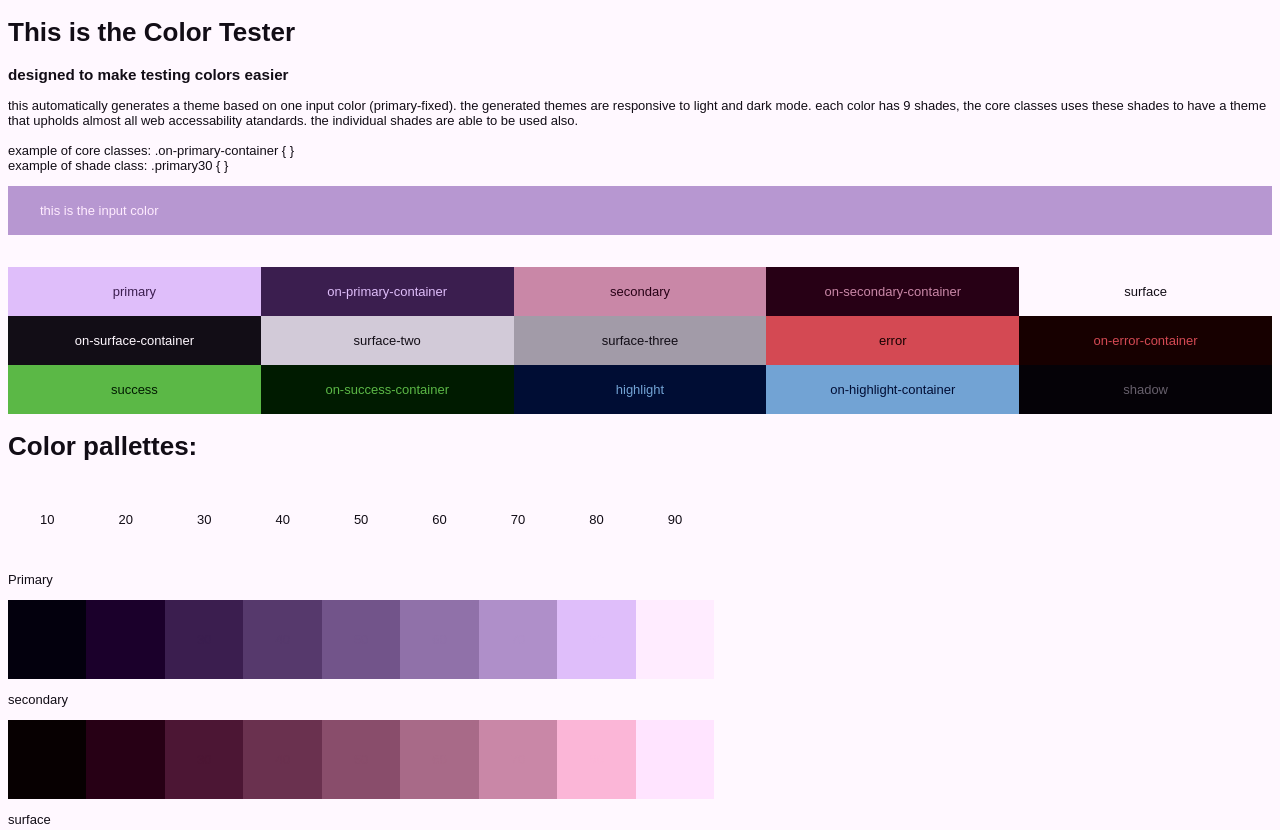
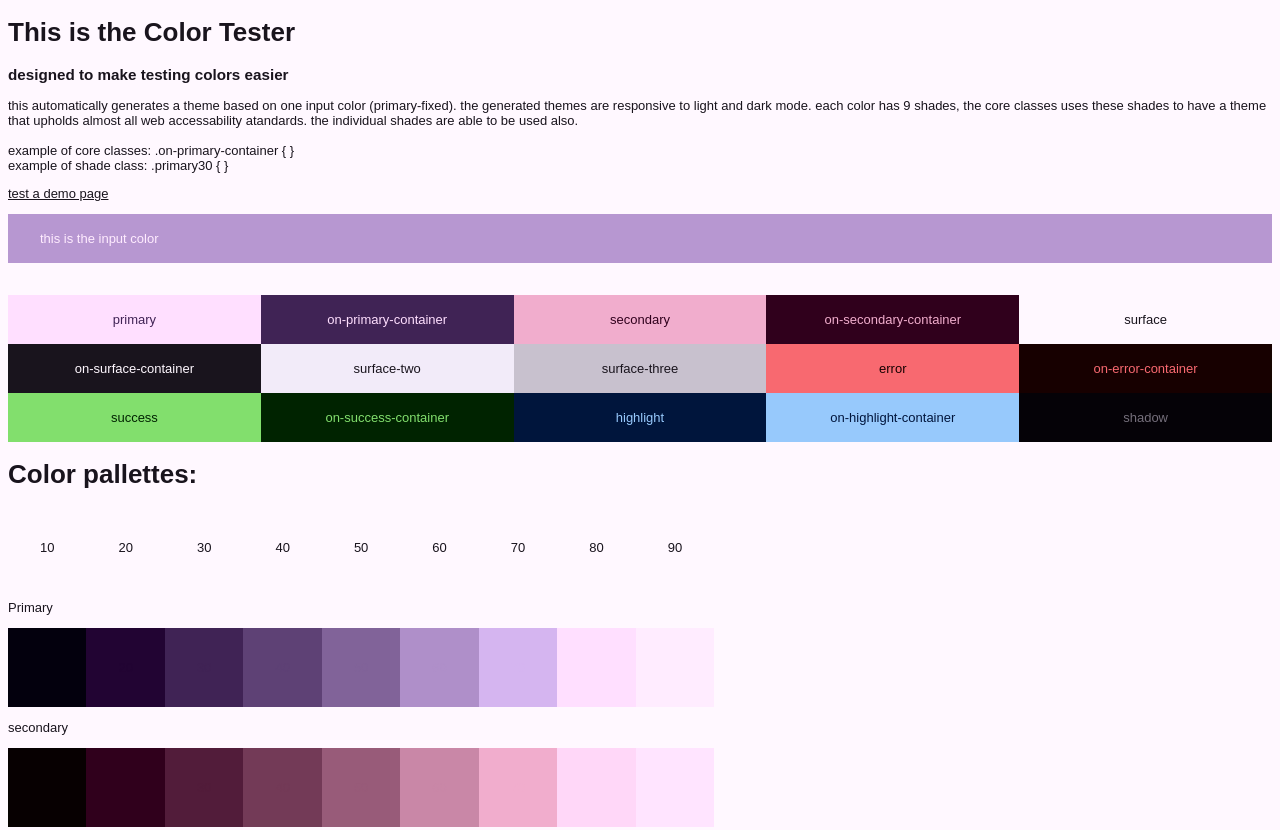
Before and after one commit to JaxonKing1/color-theme-generator, a plain HTML site: page index.html in a window 1280 px wide. Shown: the top 830 px of the page. Drawn offline with Linux system fonts and the light colour scheme.

Commit message:
added a demo page, updated luma values for shades

```diff
--- a/index.html
+++ b/index.html
@@ -10,6 +10,9 @@
     <h1 class="on-surface">This is the Color Tester</h1>
     <h3 class="on-surface">designed to make testing colors easier</h3>
     <p class="on-surface">this automatically generates a theme based on one input color (primary-fixed). the generated themes are responsive to light and dark mode. each color has 9 shades, the core classes uses these shades to have a theme that upholds almost all web accessability atandards. the individual shades are able to be used also. <br><br> example of core classes: .on-primary-container { } <br> example of shade class: .primary30 { } </p>
+    <a href="demo.html" class="on-surface">
+        <p>test a demo page</p>
+    </a>
 
     <div class="samplecard primary-fixed" style="margin-bottom: 2rem"><p class="primary90">this is the input color</p></div>
 
--- a/theme.css
+++ b/theme.css
@@ -23,63 +23,63 @@ h1, h2, h3, h4, h5, h6, p {
     tags for shades of colors
     ##########################*/
     --primary10:                oklch(from var(--primary) 0.05 c h );
-    --primary20:                oklch(from var(--primary) 0.17 c h );
-    --primary30:                oklch(from var(--primary) 0.30 c h );
-    --primary40:                oklch(from var(--primary) 0.40 c h );
-    --primary50:                oklch(from var(--primary) 0.50 c h );
-    --primary60:                oklch(from var(--primary) 0.60 c h );
-    --primary70:                oklch(from var(--primary) 0.70 c h );
-    --primary80:                oklch(from var(--primary) 0.85 c h );
+    --primary20:                oklch(from var(--primary) 0.20 c h );
+    --primary30:                oklch(from var(--primary) 0.32 c h );
+    --primary40:                oklch(from var(--primary) 0.43 c h );
+    --primary50:                oklch(from var(--primary) 0.55 c h );
+    --primary60:                oklch(from var(--primary) 0.70 c h );
+    --primary70:                oklch(from var(--primary) 0.82 c h );
+    --primary80:                oklch(from var(--primary) 0.95 c h );
     --primary90:                oklch(from var(--primary) 0.99 c h );
 
     --secondary10:              oklch(from var(--secondary) 0.05 c h);
-    --secondary20:              oklch(from var(--secondary) 0.17 c h);
-    --secondary30:              oklch(from var(--secondary) 0.30 c h);
-    --secondary40:              oklch(from var(--secondary) 0.40 c h);
-    --secondary50:              oklch(from var(--secondary) 0.50 c h);
-    --secondary60:              oklch(from var(--secondary) 0.60 c h);
-    --secondary70:              oklch(from var(--secondary) 0.70 c h);
-    --secondary80:              oklch(from var(--secondary) 0.85 c h);
+    --secondary20:              oklch(from var(--secondary) 0.20 c h);
+    --secondary30:              oklch(from var(--secondary) 0.32 c h);
+    --secondary40:              oklch(from var(--secondary) 0.43 c h);
+    --secondary50:              oklch(from var(--secondary) 0.55 c h);
+    --secondary60:              oklch(from var(--secondary) 0.70 c h);
+    --secondary70:              oklch(from var(--secondary) 0.82 c h);
+    --secondary80:              oklch(from var(--secondary) 0.95 c h);
     --secondary90:              oklch(from var(--secondary) 0.99 c h);
 
     --surface10:                oklch(from var(--surface) 0.05 c h);
-    --surface20:                oklch(from var(--surface) 0.17 c h);
-    --surface30:                oklch(from var(--surface) 0.30 c h);
-    --surface40:                oklch(from var(--surface) 0.40 c h);
-    --surface50:                oklch(from var(--surface) 0.50 c h);
-    --surface60:                oklch(from var(--surface) 0.60 c h);
-    --surface70:                oklch(from var(--surface) 0.70 c h);
-    --surface80:                oklch(from var(--surface) 0.85 c h);
+    --surface20:                oklch(from var(--surface) 0.20 c h);
+    --surface30:                oklch(from var(--surface) 0.32 c h);
+    --surface40:                oklch(from var(--surface) 0.43 c h);
+    --surface50:                oklch(from var(--surface) 0.55 c h);
+    --surface60:                oklch(from var(--surface) 0.70 c h);
+    --surface70:                oklch(from var(--surface) 0.82 c h);
+    --surface80:                oklch(from var(--surface) 0.95 c h);
     --surface90:                oklch(from var(--surface) 0.99 c h);
 
     --error10:                  oklch(from var(--error) 0.05 c h);
-    --error20:                  oklch(from var(--error) 0.17 c h);
-    --error30:                  oklch(from var(--error) 0.30 c h);
-    --error40:                  oklch(from var(--error) 0.40 c h);
-    --error50:                  oklch(from var(--error) 0.50 c h);
-    --error60:                  oklch(from var(--error) 0.60 c h);
-    --error70:                  oklch(from var(--error) 0.70 c h);
-    --error80:                  oklch(from var(--error) 0.85 c h);
+    --error20:                  oklch(from var(--error) 0.20 c h);
+    --error30:                  oklch(from var(--error) 0.32 c h);
+    --error40:                  oklch(from var(--error) 0.43 c h);
+    --error50:                  oklch(from var(--error) 0.55 c h);
+    --error60:                  oklch(from var(--error) 0.70 c h);
+    --error70:                  oklch(from var(--error) 0.82 c h);
+    --error80:                  oklch(from var(--error) 0.95 c h);
     --error90:                  oklch(from var(--error) 0.99 c h);
 
     --success10:                oklch(from var(--success) 0.05 c h);
-    --success20:                oklch(from var(--success) 0.17 c h);
-    --success30:                oklch(from var(--success) 0.30 c h);
-    --success40:                oklch(from var(--success) 0.40 c h);
-    --success50:                oklch(from var(--success) 0.50 c h);
-    --success60:                oklch(from var(--success) 0.60 c h);
-    --success70:                oklch(from var(--success) 0.70 c h);
-    --success80:                oklch(from var(--success) 0.85 c h);
+    --success20:                oklch(from var(--success) 0.20 c h);
+    --success30:                oklch(from var(--success) 0.32 c h);
+    --success40:                oklch(from var(--success) 0.43 c h);
+    --success50:                oklch(from var(--success) 0.55 c h);
+    --success60:                oklch(from var(--success) 0.70 c h);
+    --success70:                oklch(from var(--success) 0.82 c h);
+    --success80:                oklch(from var(--success) 0.95 c h);
     --success90:                oklch(from var(--success) 0.99 c h);
 
     --highlight10:              oklch(from var(--highlight) 0.05 c h);
-    --highlight20:              oklch(from var(--highlight) 0.17 c h);
-    --highlight30:              oklch(from var(--highlight) 0.30 c h);
-    --highlight40:              oklch(from var(--highlight) 0.40 c h);
-    --highlight50:              oklch(from var(--highlight) 0.50 c h);
-    --highlight60:              oklch(from var(--highlight) 0.60 c h);
-    --highlight70:              oklch(from var(--highlight) 0.70 c h);
-    --highlight80:              oklch(from var(--highlight) 0.85 c h);
+    --highlight20:              oklch(from var(--highlight) 0.20 c h);
+    --highlight30:              oklch(from var(--highlight) 0.32 c h);
+    --highlight40:              oklch(from var(--highlight) 0.43 c h);
+    --highlight50:              oklch(from var(--highlight) 0.55 c h);
+    --highlight60:              oklch(from var(--highlight) 0.70 c h);
+    --highlight70:              oklch(from var(--highlight) 0.82 c h);
+    --highlight80:              oklch(from var(--highlight) 0.95 c h);
     --highlight90:              oklch(from var(--highlight) 0.99 c h);
 
 }
```
Also changed, not shown: demo.html (added, +55 -0 lines).
